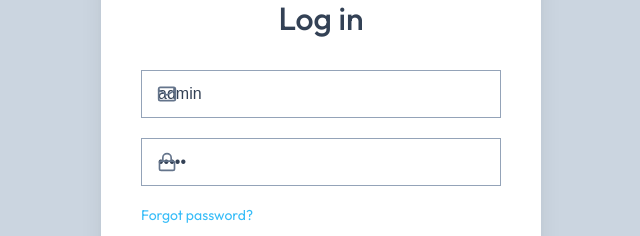
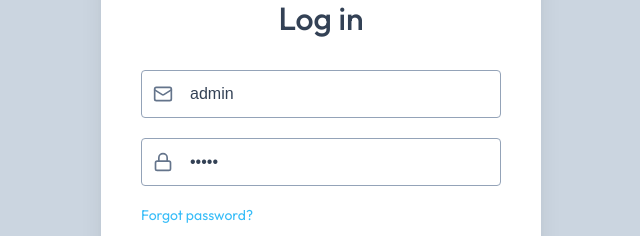
Before and after one commit to BrijeshVadodariya/amy_lights, a React (Vite) app: page / in a window 1280 px wide. Shown: the part 326-562 px from the top of the page, without its empty margins (319-959 px from the left). Built offline with nearby package versions, Linux system fonts and the light colour scheme; no server answers.

Commit message:
fixed login and createorder

```diff
--- a/src/CreateOrder.jsx
+++ b/src/CreateOrder.jsx
@@ -636,7 +636,9 @@ const CreateOrder = ({ editId, onNavigate, isSelection, isOrder, extraData, onBa
           partnerName: pName || '', // Persistent fallback name
           date: data.date_order ? data.date_order.split(' ')[0] : new Date().toISOString().split('T')[0],
           architectId: extractId(data.architect_id) || extractId(data.architect) || '',
+          architectName: data.architect || '',
           electricianId: extractId(data.electrician_id) || extractId(data.electrician) || '',
+          electricianName: data.electrician || '',
           remark: data.remark || '',
           is_desc: data.is_desc ?? true,
           is_image: data.is_image ?? true,
@@ -1734,8 +1736,9 @@ const CreateOrder = ({ editId, onNavigate, isSelection, isOrder, extraData, onBa
                 <label style={{ margin: 0, fontSize: '10px', fontWeight: 800, color: '#94a3b8', textTransform: 'uppercase' }}>Architect</label>
                 <div style={{ display: 'flex', flexDirection: isMobile ? 'column' : 'row', alignItems: isMobile ? 'flex-start' : 'center', gap: isMobile ? '2px' : '1.5rem', padding: '2px 0' }}>
                   <span style={{ fontSize: '13px', fontWeight: 700, color: '#1e293b', overflow: 'hidden', textOverflow: 'ellipsis', whiteSpace: 'nowrap', maxWidth: '100%' }}>
-                    {selectedArchitect?.name || selectedPartner?.architect_name ||
+                    {selectedArchitect?.name || orderHeader.architectName || selectedPartner?.architect_name ||
                      (masterData.partners?.find(p => String(p.id) === String(orderHeader.architectId))?.name) ||
+                     (masterData.architects?.find(p => String(p.id) === String(orderHeader.architectId))?.name) ||
                      (orderHeader.architectId ? 'Architect Selected' : '-')}
                   </span>
                   {(selectedArchitect?.phone || selectedPartner?.architect_phone) && (
@@ -1751,8 +1754,9 @@ const CreateOrder = ({ editId, onNavigate, isSelection, isOrder, extraData, onBa
                 <label style={{ margin: 0, fontSize: '10px', fontWeight: 800, color: '#94a3b8', textTransform: 'uppercase' }}>Electrician</label>
                 <div style={{ display: 'flex', flexDirection: isMobile ? 'column' : 'row', alignItems: isMobile ? 'flex-start' : 'center', gap: isMobile ? '2px' : '1.5rem', padding: '2px 0' }}>
                   <span style={{ fontSize: '13px', fontWeight: 700, color: '#1e293b', overflow: 'hidden', textOverflow: 'ellipsis', whiteSpace: 'nowrap', maxWidth: '100%' }}>
-                    {selectedElectrician?.name || selectedPartner?.electrician_name ||
+                    {selectedElectrician?.name || orderHeader.electricianName || selectedPartner?.electrician_name ||
                      (masterData.partners?.find(p => String(p.id) === String(orderHeader.electricianId))?.name) ||
+                     (masterData.electricians?.find(p => String(p.id) === String(orderHeader.electricianId))?.name) ||
                      (orderHeader.electricianId ? 'Electrician Selected' : '-')}
                   </span>
                   {(selectedElectrician?.phone || selectedPartner?.electrician_phone) && (
--- a/src/pages/Login.css
+++ b/src/pages/Login.css
@@ -40,15 +40,16 @@
 
 .input-group input {
   width: 100%;
-  padding: 0.875rem 1rem;
+  padding: 0.875rem 1rem 0.875rem 3rem; /* Added padding-left for icon */
   border: 1px solid #94a3b8;
   font-size: 1rem;
   color: #334155;
+  border-radius: 4px; /* Added border-radius for cleaner look */
 }
 
 .input-group .input-icon {
   position: absolute;
-  right: 12px;
+  left: 12px;
   top: 50%;
   transform: translateY(-50%);
   color: #64748b;
```
